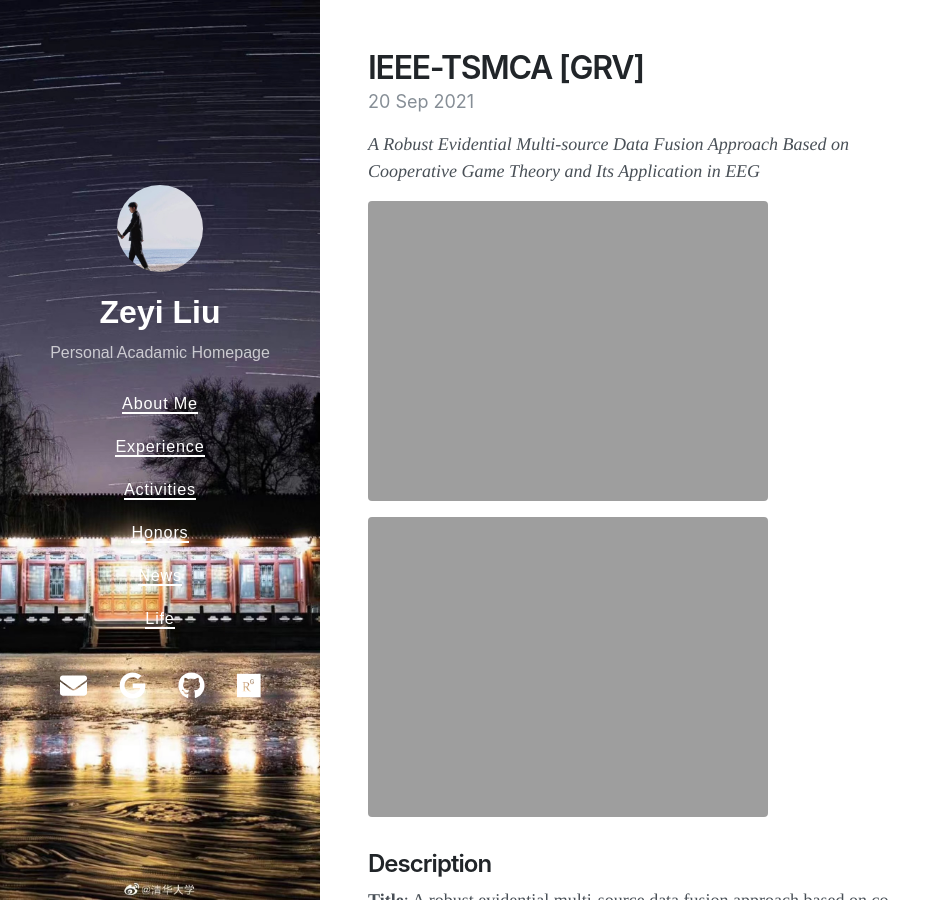
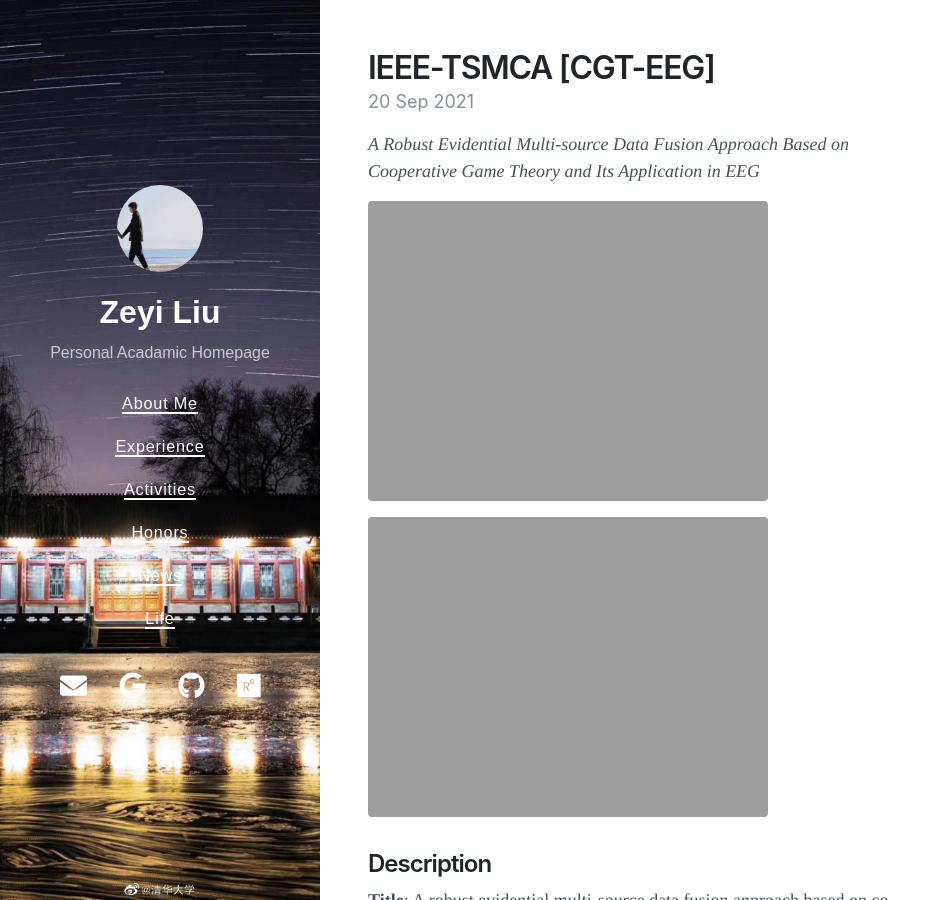
Before and after one commit to Samlzy/acadamic_page.github.io, a Jekyll site: the page built from _posts/2021-9-21-LiuXiao06.md, in a window 1280 px wide and 900 px high. Shown: the whole window, without its empty margins (0-949 px from the left). Built offline with Jekyll 4.4.1, drawn with Linux system fonts in a browser that asks for light colours; nearby versions of some CDN libraries.

Commit message:
Update 2021-9-21-LiuXiao06.md
modify_CGT

```diff
--- a/_posts/2021-9-21-LiuXiao06.md
+++ b/_posts/2021-9-21-LiuXiao06.md
@@ -1,6 +1,6 @@
 ---
 layout: post
-title: IEEE-TSMCA [GRV]
+title: IEEE-TSMCA [CGT-EEG]
 tags: paper, Rank-1
 math: true
 date: 2021-9-21 00:00 +0800
```
